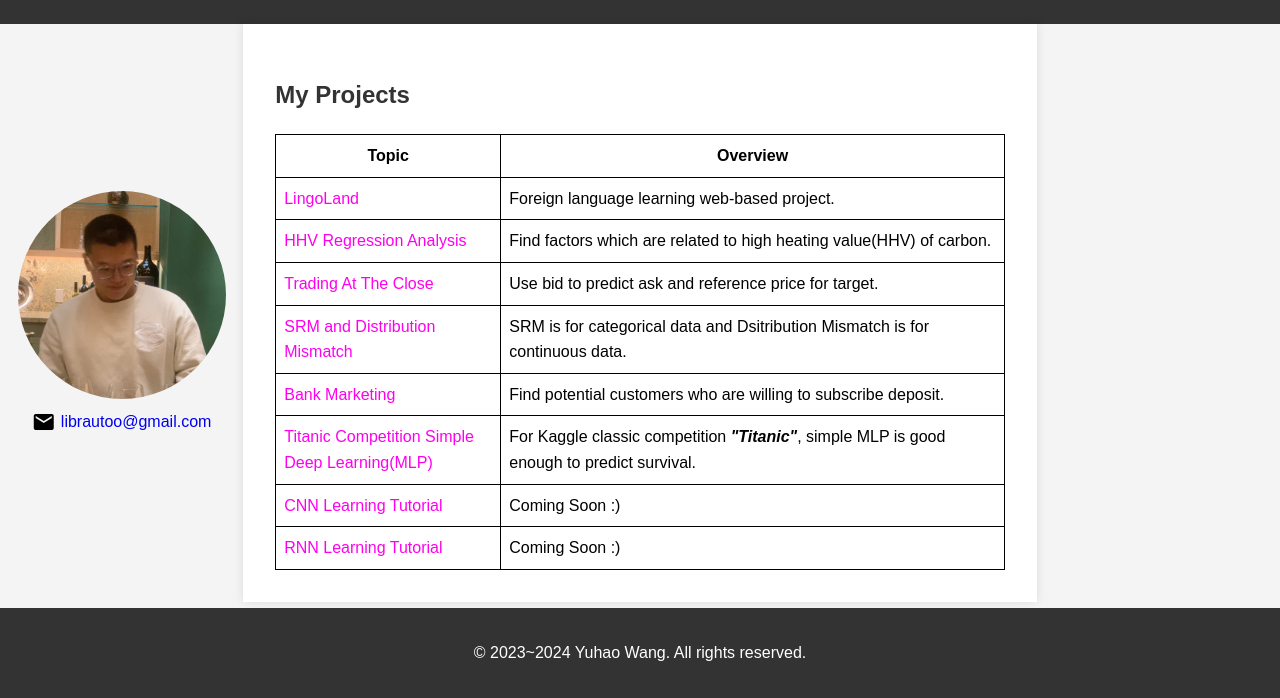
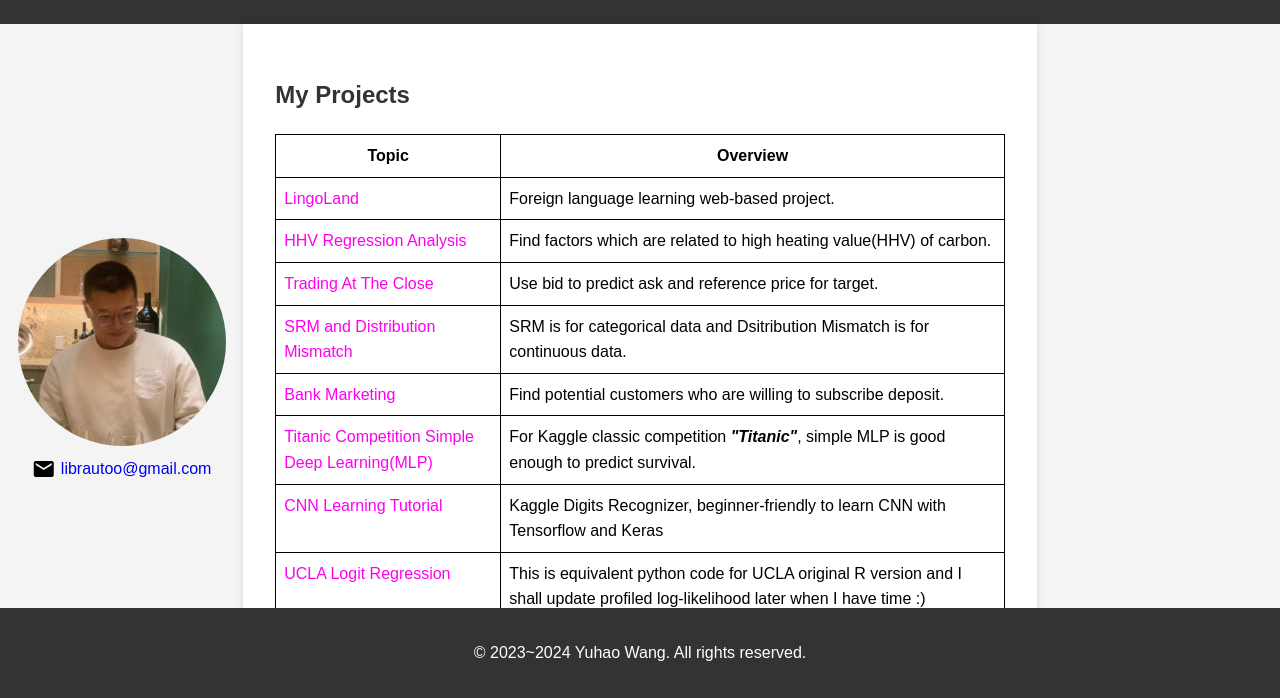
Before and after one commit to librautoo/Projects_Gallary, a plain HTML site: page index.html in a window 1280 px wide. Shown: the part 102-800 px from the top of the page. Drawn offline with Linux system fonts and the light colour scheme.

Commit message:
Add files via upload

```diff
--- a/index.html
+++ b/index.html
@@ -67,11 +67,16 @@
                 <!-- Row for Project 7 -->
                 <tr>
                     <td class="topic"><a href="./project7">CNN Learning Tutorial</a></td>
-                    <td class="abstract">Coming Soon :)</td>
+                    <td class="abstract">Kaggle Digits Recognizer, beginner-friendly to learn CNN with Tensorflow and Keras</td>
                 </tr>
                 <!-- Row for Project 8 -->
                 <tr>
-                    <td class="topic"><a href="./project8">RNN Learning Tutorial</a></td>
+                    <td class="topic"><a href="./project8">UCLA Logit Regression</a></td>
+                    <td class="abstract">This is equivalent python code for UCLA original R version and I shall update profiled log-likelihood later when I have time :)</td>
+                </tr>
+                <!-- Row for Project 9 -->
+                <tr>
+                    <td class="topic"><a href="./project9">RNN Learning Tutorial</a></td>
                     <td class="abstract">Coming Soon :)</td>
                 </tr>
                 <!-- Add more rows for more projects as needed -->
```
